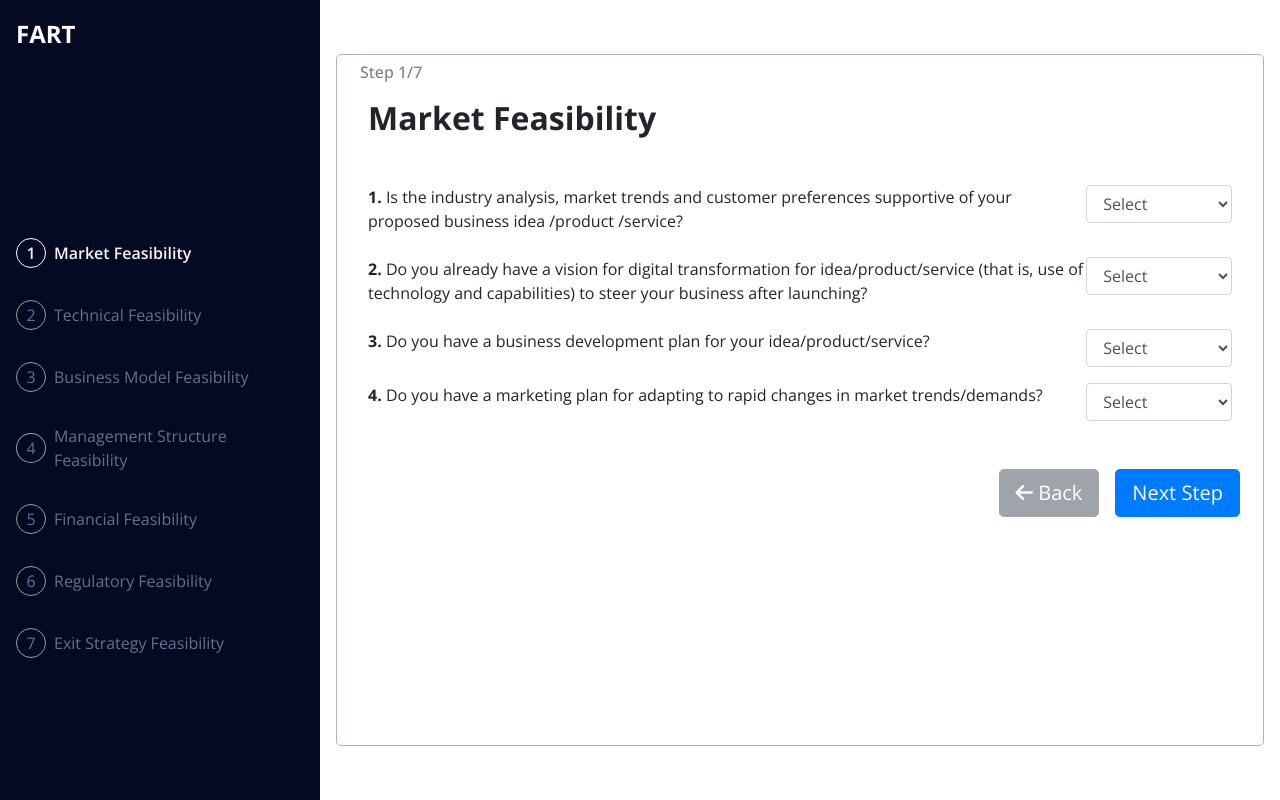
After one commit to s4hil/feasibility-analysis-reporting-template, a PHP site: page /index.php in a window 1280 px wide. The commit adds this page. Run offline with PHP 8.4, Linux system fonts and the light colour scheme; data comes from the database, SQL or seed files in the repository; both versions use the stored data as it was after the commit.

Commit message:
form ui almost done

```diff
--- /dev/null
+++ b/assets/css/common.css
@@ -0,0 +1,17 @@
+/* Resets */
+* {
+	margin: 0;
+	padding: 0;
+	box-sizing: border-box;
+}
+
+:root {
+	--white: #f5f5f8;
+	--dark-blue: #012efe;
+	--grey: #b0b0cf;
+	--dark: #030a21;
+	--light-blue: #5a8ff6;
+	--dark-purple: #162863;
+	--light-purple: #2c50b4;
+	--pink: #cd6f79;
+}
--- a/assets/css/index.css
+++ b/assets/css/index.css
@@ -1,9 +1,122 @@
-* {
-	margin: 0;
-	padding: 0;
-	box-sizing: border-box;
-}
-
 body {
 	font-family: 'Open Sans', sans-serif;
 }
+
+.wrapper {
+	width: 100%;
+	height: 100vh;
+	display: flex;
+}
+
+.nav-header {
+	height: 10%;
+	padding: 1rem;
+	color: white;
+	font-weight: 700;
+	font-size: 1.5rem;
+}
+
+.side-bar {
+	height: 100%;
+	width: 25%;
+	background: var(--dark);
+}
+
+.main-content {
+	padding: 1rem;
+	width: 75%;
+	height: 100%;
+	display: flex;
+	justify-content: center;
+	align-items: center;
+}
+
+.main-content .container {
+	border: 1px solid var(--grey);
+	border-radius: 5px;
+	height: 90%;
+}
+
+.steps-nav {
+	width: 100%;
+	height: 90%;
+	display: flex;
+	justify-content: flex-start;
+	align-items: center;
+	padding: 1rem;
+
+}
+.steps-nav ul {
+	width: 100%;
+	list-style-type: none;
+	display: flex;
+	flex-direction: column;
+	color: #fff;
+}
+
+.steps-nav ul li{
+	margin-top: 2rem;
+	display: flex;
+	align-items: center;
+}
+
+.steps-nav ul li div {
+	width: 30px;
+	height: 30px;
+	border: 1px solid white;
+	border-radius: 50%;
+	display: flex;
+	justify-content: center;
+	align-items: center;
+	margin-right: .5rem;
+}
+.inactive {
+	color: var(--grey);
+	font-weight: 400;
+	opacity: 0.6;
+}
+.active-step {
+	color: var(--white);
+	font-weight: 600;
+	opacity: 1;
+}
+
+.form-container {
+	height: 100%;
+}
+
+.main-form {
+	height: 100%;
+	padding: .5rem;
+}
+
+
+/* STEPS */
+
+.step-header {
+	font-weight: 700;
+}
+
+.step {
+	padding: .5rem;
+}
+
+.step .fields {
+	margin-top: 3rem;
+}
+
+.step-progress {
+	color: grey;
+}
+
+
+.form-group {
+	display: flex;
+}
+
+.form-group label {
+	flex: 6;
+}
+.form-group .form-control {
+	flex: 1;
+}
--- /dev/null
+++ b/assets/db/index.php
@@ -0,0 +1,5 @@
+<?php
+	echo realpath("."); echo "<br>";
+
+	echo getcwd();
+?>
--- a/assets/js/index.js
+++ b/assets/js/index.js
@@ -0,0 +1,123 @@
+$(document).ready(()=>{
+
+	// fetch steps for side nav
+	function loadStepsNav() {
+		let output = "";
+		$.ajax({
+			url: "assets/phpStuff/fetchStepsNav.php",
+			method: "GET",
+			dataType: "json",
+			success:function (data) {
+				let x = data;
+				if (x.status == true) {
+					count = 1;
+					for (let i = 0; i < x.data.length; i++){
+						output += `
+							<li class='inactive nav-step-`+ count +`'><div>`+ count++ +`</div>`+ x.data[i].name +`</li>
+						`;
+					}
+					$(".steps-nav-list").html(output);
+				}
+			},
+			error: function () {
+				console.log("Err wd fetch steps nav req");
+			}
+		});
+	}
+	loadStepsNav();
+
+	// Loading step questions
+	function loadStep(stepToShow) {
+
+		// Changing steps nav state
+
+
+		let data = JSON.stringify({ step:stepToShow });
+		let output = "";
+		$.ajax({
+			url:"assets/phpStuff/fetchQuestions.php",
+			method: "POST",
+			data: data,
+			dataType: "json",
+			success: function (data) {
+				// console.log(data);
+				if (data.status == true) {
+
+					if (stepToShow == data.total_steps) {
+						$("#showNextStep").hide();
+						$("#submitForm").show();
+					}
+
+					$("#step-name").text(" "+data.step_name);
+					let x = data.data;
+					let count = 1;
+					if (data.count > 0) {
+						for(let i = 0; i < x.length; i++){
+							output += `
+								<fieldset class="form-group step-`+ stepToShow +`">
+									<label>
+										<b>`+ count++ +`.</b>
+										`+ x[i].question + `
+									</label>
+									<select class="form-control">
+										<option value="none">Select</option>
+										<option value="1">1</option>
+										<option value="2">2</option>
+										<option value="3">3</option>
+										<option value="4">4</option>
+										<option value="5">5</option>
+									</select>
+								</fieldset>
+							`;
+						}
+
+					}
+					else {
+						output = "No records found!";
+					}
+					// Change nav state after step completion
+					setTimeout(function () {
+						$(".nav-step-"+stepToShow).addClass('active-step');
+						let a = $(".nav-step-"+(Number(stepToShow)-1).toString()).addClass('text-success');
+						console.log(a);
+					},500)
+				}
+				else {
+					output = "Query Error!";
+				}
+				$('.step-questions').append("<div class='step-"+ stepToShow +"'>"+output+"</div>");
+				let prevStep = stepToShow - 1;
+				$(".step-"+prevStep).hide();
+			},
+			error: function () {
+				console.log("err wd fetchQuestions req");
+			}
+		});
+	}
+	// Calling first step by default
+	loadStep(1);
+
+	// Display next step on click
+	$("#showNextStep").click((e)=>{
+		e.preventDefault();
+
+		$("#showPrevStep").attr("disabled", false);
+
+		let currentStep = $("#current-step").text();
+		let stepToHide = "step-" + currentStep;
+		let stepToShow = "step-" + (Number(currentStep)+1);
+
+		loadStep(Number(currentStep)+1);
+		$("#current-step").text(stepToShow.replace("step-", ""));
+	});
+
+	// Display Previous step
+	$("#showPrevStep").click((e)=>{
+		e.preventDefault();
+
+		let currentStep = $("#current-step").text();
+
+		loadStep(Number(currentStep) - 1);
+	})
+
+}); // Main
--- /dev/null
+++ b/assets/phpStuff/db_conn.php
@@ -0,0 +1,17 @@
+<?php
+
+	/*
+		Database Connection via sqlite3
+	*/
+
+	class DB extends sqlite3
+	{
+		function __construct()
+		{
+
+			$this->open("../db/the_db.sqlite");
+		}
+	}
+
+	$db = new DB();
+?>
--- /dev/null
+++ b/assets/phpStuff/fetchStepsNav.php
@@ -0,0 +1,23 @@
+<?php
+	header('Content-Type: application/json; charset=utf-8');
+	require_once 'coreFuns.php';
+
+	$response = array();
+	$rows = array();
+
+	$sql = "SELECT * FROM `_steps`";
+	$res = $db->query($sql);
+	if ($res) {
+		while ($row = $res->fetchArray(SQLITE3_ASSOC)) {
+			$rows[] = $row;
+		}
+		$response['status'] = true;
+		$response['data'] = $rows;
+
+	}
+	else {
+		$response['status'] = false;
+		$response['msg'] = "Query Failed!";
+	}
+	echo json_encode($response);
+?>
--- /dev/null
+++ b/index.php
@@ -0,0 +1,115 @@
+<!DOCTYPE html>
+<html>
+<head>
+	<!-- Basic Metas -->
+	<meta charset="utf-8">
+	<meta name="viewport" content="width=device-width, initial-scale=1.0">
+	<title>Feasibility Analysis Reporting Template</title>
+	<link rel="icon" href="assets/imgs/favicon.png" type="image/x-icon">
+
+	<!-- CSS -->
+	<link rel="stylesheet" type="text/css" href="assets/css/bootstrap.min.css">
+	<link rel="stylesheet" type="text/css" href="assets/css/common.css">
+	<link rel="stylesheet" type="text/css" href="assets/css/index.css">
+
+	<!-- Google Fonts -->
+	<link rel="preconnect" href="https://fonts.googleapis.com">
+	<link rel="preconnect" href="https://fonts.gstatic.com" crossorigin>
+	<link href="https://fonts.googleapis.com/css2?family=Open+Sans:wght@400;500;600;700&display=swap" rel="stylesheet">
+
+	<!-- Font Awesome -->
+	<link rel="stylesheet" href="https://cdnjs.cloudflare.com/ajax/libs/font-awesome/6.0.0-beta2/css/all.min.css"/>
+</head>
+<body>
+	<main class="wrapper">
+		<aside class="side-bar">
+			<header class="nav-header">FART</header>
+			<nav class="steps-nav">
+				<ul class="steps-nav-list">
+
+					<li class="inactive">
+						<div>2</div> Technical Feasibility
+					</li>
+				</ul>
+			</nav>
+		</aside>
+		<section class="main-content">
+			<div class="container">
+				<div class="form-container">
+					<form class="main-form">
+						<h6 class="step-progress">Step <span id="current-step">1</span>/7</h6>
+						<div class="step step-questions">
+							<h2 class="step-header d-flex"><div id="step-name"></div></h2>
+							<div class="fields">
+								<!-- To be populated by js -->
+							</div>
+						</div>
+
+						<!-- Step Navigation -->
+						<div class="d-flex justify-content-end mt-4">
+							<button id="showPrevStep" disabled class="btn btn-lg btn-secondary mr-3 disabled">
+								<i class="fas fa-arrow-left"></i> Back
+							</button>
+							<button class="btn btn-lg btn-primary" id="showNextStep">Next Step</button>
+							<button class="btn btn-lg btn-success" style="display: none;" id="submitForm">Finish</button>
+						</div>
+					</form>
+				</div>
+			</div>
+		</section>
+	</main>
+	<script src="assets/js/jquery.min.js"></script>
+	<script src="assets/js/index.js"></script>
+</body>
+</html>
+
+<!-- <fieldset class="form-group">
+									<label>
+										<b>1.</b>
+										Is the industry analysis, market trends and customer preferences supportive of your proposed business idea /product /service?
+									</label>
+								</fieldset>
+								<fieldset class="form-group">
+									<label>
+										<b>2.</b>
+										Do you already have a vision for digital transformation for the
+										idea/product/service (that is, use of technology and capabilities) to steer your business after launching?
+
+									</label>
+									<select class="form-control">
+										<option value="none">Select</option>
+										<option value="1">1</option>
+										<option value="2">2</option>
+										<option value="3">3</option>
+										<option value="4">4</option>
+										<option value="5">5</option>
+									</select>
+								</fieldset>
+								<fieldset class="form-group">
+									<label>
+										<b>3.</b>
+										Do you have a business development plan for your idea/product/service?
+									</label>
+									<select class="form-control">
+										<option value="none">Select</option>
+										<option value="1">1</option>
+										<option value="2">2</option>
+										<option value="3">3</option>
+										<option value="4">4</option>
+										<option value="5">5</option>
+									</select>
+								</fieldset>
+								<fieldset class="form-group">
+									<label>
+										<b>4.</b>
+										Do you have a marketing plan for adapting to rapid changes in market trends/demands?
+									</label>
+									<select class="form-control">
+										<option value="none">Select</option>
+										<option value="1">1</option>
+										<option value="2">2</option>
+										<option value="3">3</option>
+										<option value="4">4</option>
+										<option value="5">5</option>
+									</select>
+								</fieldset> -->
```
Also changed, not shown: assets/phpStuff/coreFuns.php (added, +46 -0 lines), assets/phpStuff/fetchQuestions.php (added, +38 -0 lines), assets/snippets/options.php (added, +8 -0 lines), index.html (deleted, +0 -25 lines), assets/db/the_db.sqlite (added), assets/imgs/resized/sidebar_1585x1050.jpg (added), assets/imgs/revenueSVG.svg (added), assets/imgs/side-bar.jpg (added), assets/imgs/step1-svg.svg (added), 2 other files.
